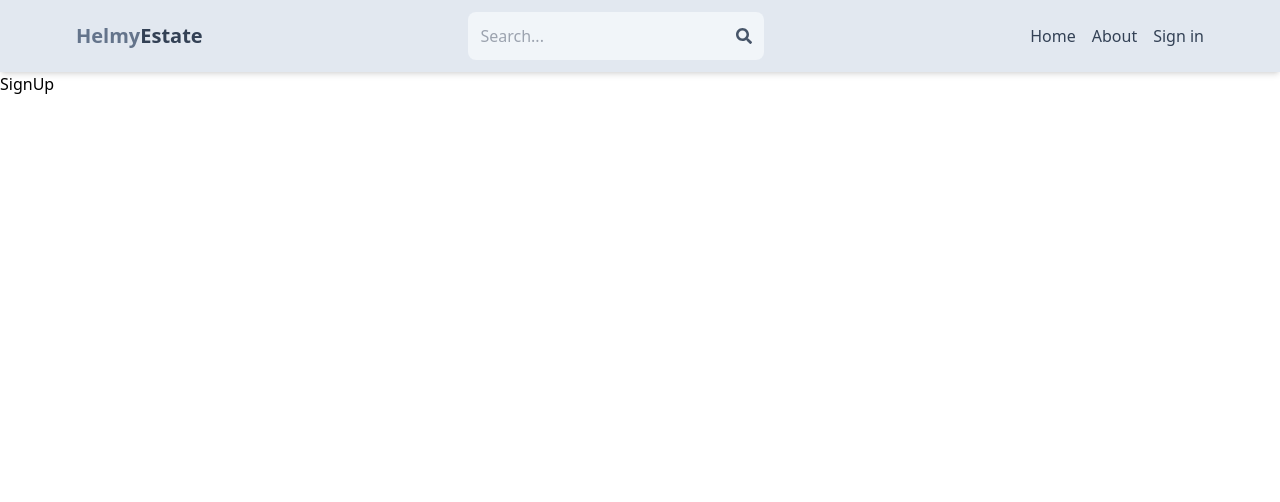
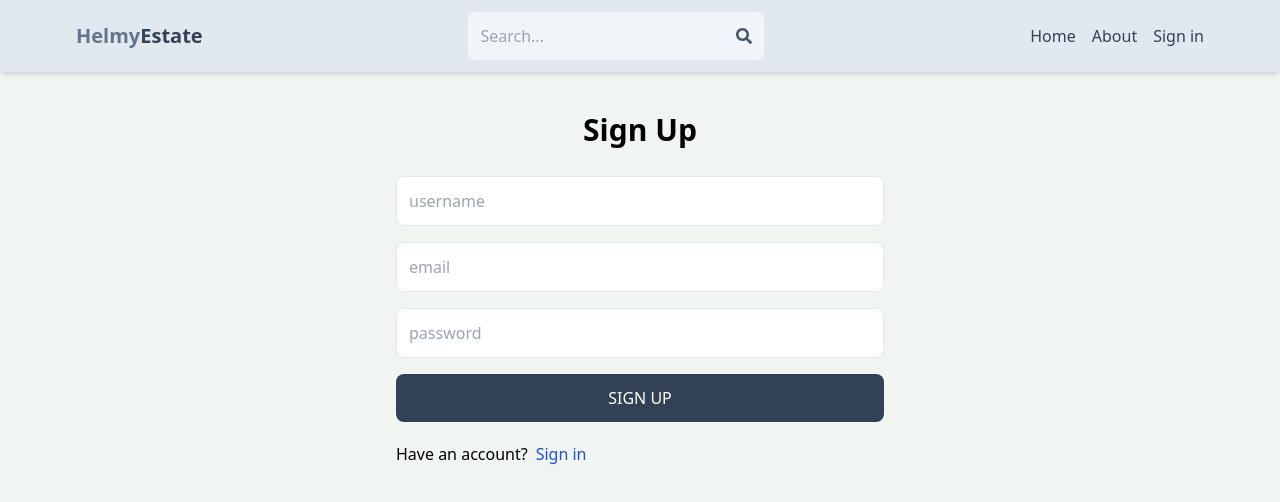
Before and after one commit to Hellmyezzat/market-estate, a React (Vite) app in the folder client/: page /sign-up in a window 1280 px wide. Shown: the top 502 px of the page. Built offline with nearby package versions, Linux system fonts and the light colour scheme.

Commit message:
complete sign up page ui

```diff
--- a/client/src/index.css
+++ b/client/src/index.css
@@ -1,3 +1,8 @@
 @tailwind base;
 @tailwind components;
 @tailwind utilities;
+
+
+body{
+    background-color: rgb(241,245,241);
+}
--- a/client/src/pages/SignUp.jsx
+++ b/client/src/pages/SignUp.jsx
@@ -1,8 +1,39 @@
-import React from 'react'
+import { Link } from 'react-router-dom'
 
 function SignUp() {
   return (
-    <div>SignUp</div>
+    <div className="p-3 max-w-lg mx-auto">
+      <h1 className="text-3xl text-center font-semibold my-7">Sign Up</h1>
+      <form className="flex flex-col gap-4 ">
+        <input
+          type="text"
+          placeholder="username"
+          className="border p-3 rounded-lg"
+          id="username"
+        />
+        <input
+          type="text"
+          placeholder="email"
+          className="border p-3 rounded-lg"
+          id="email"
+        />
+        <input
+          type="text"
+          placeholder="password"
+          className="border p-3 rounded-lg"
+          id="password"
+        />
+        <button className="bg-slate-700 text-white p-3 rounded-lg uppercase hover:opacity-95 disabled:opacity-80">
+          Sign up
+        </button>
+      </form>
+      <div className="flex gap-2 mt-5">
+        <p>Have an account?</p>
+        <Link to={'/sign-in'}>
+          <span className="text-blue-700">Sign in</span>
+        </Link>
+      </div>
+    </div>
   )
 }
 
```
